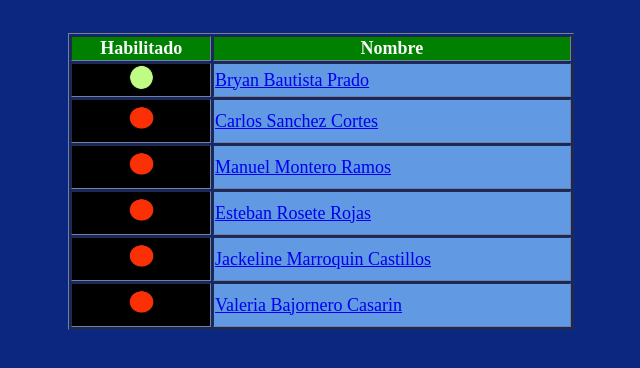
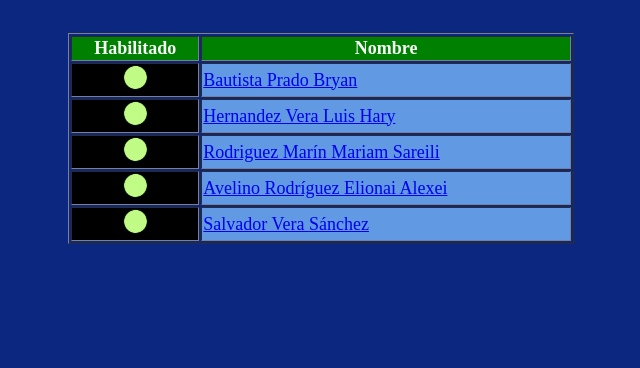
Before and after one commit to Chester179/Union, a plain HTML site: page index.html in a window 1280 px wide. Shown: the part 172-540 px from the top of the page, without its empty margins (319-959 px from the left). Drawn offline with Linux system fonts and the light colour scheme.

Commit message:
Update index.html

```diff
--- a/index.html
+++ b/index.html
@@ -31,27 +31,23 @@
                                         </tr>
                                         <tr>
                                         <td bgcolor="black" align="center"><img src="Verde.jpg" width="25"  height="25" title="Activo"></td>
-                                        <td bgcolor="#6199e2"><a href="Bryan.html">Bryan Bautista Prado</a></td>
+                                        <td bgcolor="#6199e2"><a href="Bryan.html">Bautista Prado Bryan</a></td>
                                         </tr>
                                         <tr>
-                                        <td bgcolor="black" align="center"><img src="Rojo.jpg" width="55"  height="35" title="Inactivo"></td>
-                                        <td bgcolor="#6199e2"><a href="#">Carlos Sanchez Cortes</a></td>
+                                        <td bgcolor="black" align="center"><img src="Verde.jpg" width="25"  height="25" title="Activo"></td>
+                                        <td bgcolor="#6199e2"><a href="https://haryhernandez.github.io/Menu/index.html">Hernandez Vera Luis Hary</a></td>
                                         </tr>
                                         <tr>
-                                        <td bgcolor="black" align="center"><img src="Rojo.jpg" width="55"  height="35" title="Inactivo"></td>
-                                        <td bgcolor="#6199e2"><a href="#">Manuel Montero Ramos</a></td>
+                                        <td bgcolor="black" align="center"><img src="Verde.jpg" width="25"  height="25" title="Activo"></td>
+                                        <td bgcolor="#6199e2"><a href="https://sareili91.github.io/MenuMayam/">Rodriguez Marín Mariam Sareili</a></td>
                                         </tr>
                                         <tr>
-                                        <td bgcolor="black" align="center"><img src="Rojo.jpg" width="55"  height="35" title="Inactivo"></td>
-                                        <td bgcolor="#6199e2"><a href="#">Esteban Rosete Rojas</a></td>
+                                        <td bgcolor="black" align="center"><img src="Verde.jpg" width="25"  height="25" title="Activo"></td>
+                                        <td bgcolor="#6199e2"><a href="#">Avelino Rodríguez Elionai Alexei</a></td>
                                         </tr>
                                         <tr>
-                                        <td bgcolor="black" align="center"><img src="Rojo.jpg" width="55"  height="35" title="Inactivo"></td>
-                                        <td bgcolor="#6199e2"><a href="#">Jackeline Marroquin Castillos</a></td>
-                                        </tr>
-                                        <tr>
-                                        <td bgcolor="black" align="center"><img src="Rojo.jpg" width="55"  height="35" title="Inactivo"></td>
-                                        <td bgcolor="#6199e2"><a href="#">Valeria Bajornero Casarin</a></td>
+                                        <td bgcolor="black" align="center"><img src="Verde.jpg" width="25"  height="25" title="Activo"></td>
+                                        <td bgcolor="#6199e2"><a href="https://salvador0109.github.io/menuSalvador/">Salvador Vera Sánchez</a></td>
                                         </tr>
                                         </table></span></div>
 
```
